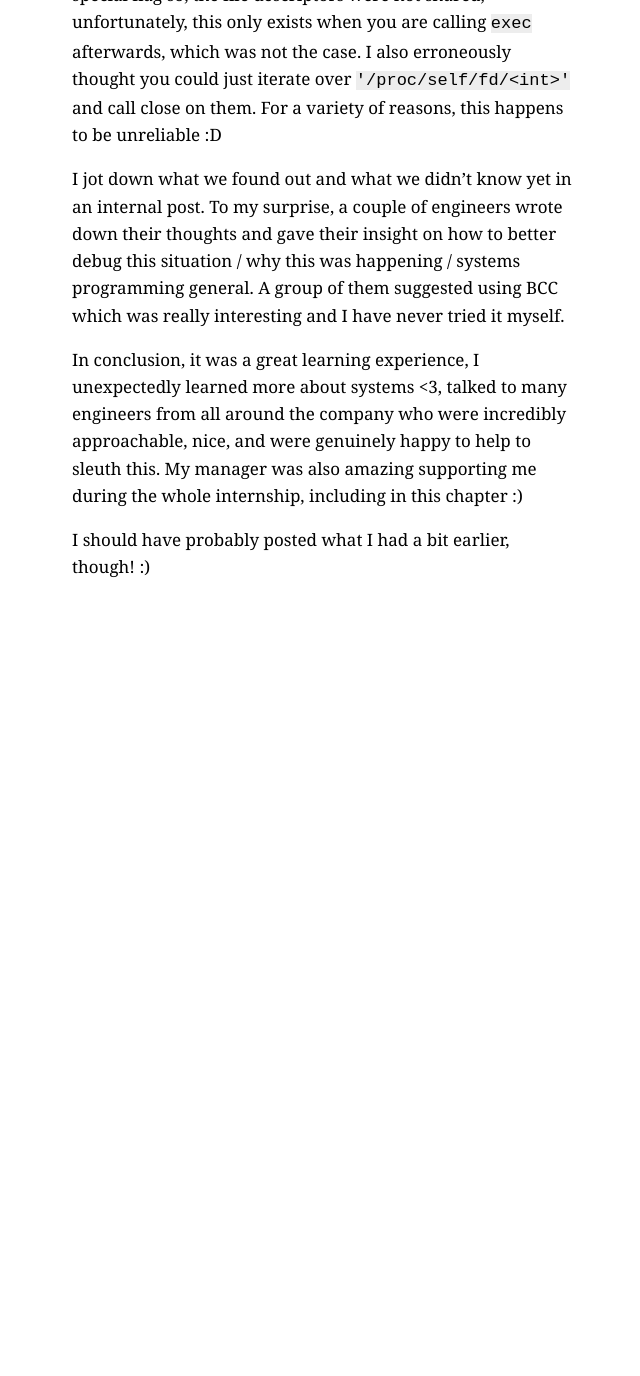
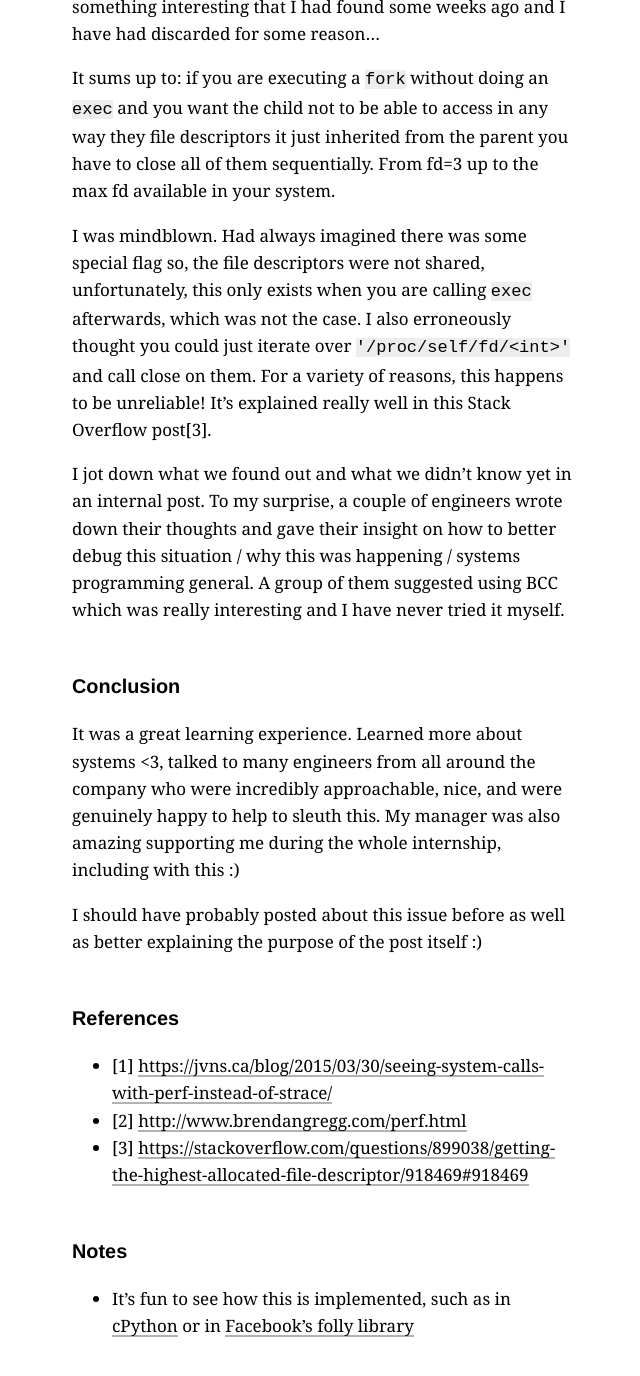
Before and after one commit to javierhonduco/blog, a Jekyll site: the page built from _posts/2017-10-1-the-case-of-the-2-million-close-calls.md, in a window 1280 px wide and 1400 px high, scrolled down 2452 px. Shown: the top 1376 px of the window, without its empty margins (318-958 px from the left). Built offline with Jekyll 4.4.1, drawn with Linux system fonts in a browser that asks for light colours; a script that is not in the unit is left out; before the commit the page ends 3092 px from its top, so only the background shows below that; some of the changed text lies outside the part shown.

```diff
--- a/_posts/2017-10-1-the-case-of-the-2-million-close-calls.md
+++ b/_posts/2017-10-1-the-case-of-the-2-million-close-calls.md
@@ -16,6 +17,7 @@
 
 After letting know about this in one of the internal groups related to this tool, a co-worker explained me a bit on how the tool worked and offered to chat more about this, unfortunately, I had some higher priority things to do and decided to put this aside.
 
+### Revisiting this issue
 That was just for a couple of weeks until we had the infrastructure hackathon! It was pretty amazing, many teams came up with super cool ideas and I wish I could have joined all of them. What is more, my pretty average ideas were listened, I got feedback on them, and even some engineers thought they were worth working on them :D
 
 One of those ideas, of course, was debugging what on earth was going on to close so many consecutive file descriptors. At least it was pretty easy to reproduce :)
@@ -24,19 +26,29 @@
 
 So he had a cool idea: what about creating a static library which could override the `close` function by using `LD_PRELOAD`, check its argument, and when the file descriptor was extremely high, log its backtrace? He wrote this code and tried it, but the process was being deadlocked now... It seemed like a dead-end and we were not understanding what was going in. We could have tried to `strace` this once again to see what was going on, but we wanted really badly to find the root cause of the original problem. The struggle!
 
-Finally, we gave `perf` a try. Using the kernel tracepoints for entering a syscall, we logged the stacktrace with something like `perf stat -e 'syscalls:sys_enter_close' -g -p <pid>`. The result seemed just gibberish, but reading it with a bit more care, it seemed like some mangled symbols. We searched for some of them in our code searcher tool and we end up with something that seemed plausible, it was code that seemed to do operations that were expected from that tool, but still no luck to find the exact culprit. Pew!
+Finally, we gave `perf`[1][2] a try. Using the kernel tracepoints for entering a syscall, we logged the stacktrace with something like `perf stat -e 'syscalls:sys_enter_close' -g -p <pid>`. The result seemed just gibberish, but reading it with a bit more care, it seemed like some mangled symbols. We searched for some of them in our code searcher tool and we end up with something that seemed plausible, it was code that seemed to do operations that were expected from that tool, but still no luck to find the exact culprit. Pew!
 
 My friend and I were really curious about what was going on but were really exhausted already, so finally, I did what I should have done before! Chilling out a bit and stop thinking about this for a while, so I joined some of my fellow interns, which are really amazing, btw.
 
+### The reason behind this behaviour
 The next day I starting googling a lot about this and... I found something interesting that I had found some weeks ago and I have had discarded for some reason...
 
 It sums up to: if you are executing a `fork` without doing an `exec` and you want the child not to be able to access in any way they file descriptors it just inherited from the parent you have to close all of them sequentially. From fd=3 up to the max fd available in your system.
 
 I was mindblown. Had always imagined there was some special flag so, the file descriptors were not shared, unfortunately, this only exists when you are calling `exec` afterwards, which was not the case. I also erroneously thought you could just iterate over `'/proc/self/fd/<int>'` and call close on them.
-For a variety of reasons, this happens to be unreliable :D
+For a variety of reasons, this happens to be unreliable! It's explained really well in this Stack Overflow post[3].
 
 I jot down what we found out and what we didn't know yet in an internal post. To my surprise, a couple of engineers wrote down their thoughts and gave their insight on how to better debug this situation / why this was happening / systems programming general. A group of them suggested using BCC which was really interesting and I have never tried it myself.
 
-In conclusion, it was a great learning experience, I unexpectedly learned more about systems <3, talked to many engineers from all around the company who were incredibly approachable, nice, and were genuinely happy to help to sleuth this. My manager was also amazing supporting me during the whole internship, including in this chapter :)
+### Conclusion
+It was a great learning experience. Learned more about systems <3, talked to many engineers from all around the company who were incredibly approachable, nice, and were genuinely happy to help to sleuth this. My manager was also amazing supporting me during the whole internship, including with this :)
 
-I should have probably posted what I had a bit earlier, though! :)
+I should have probably posted about this issue before as well as better explaining the purpose of the post itself :)
+
+### References
+* [1] [https://jvns.ca/blog/2015/03/30/seeing-system-calls-with-perf-instead-of-strace/](https://jvns.ca/blog/2015/03/30/seeing-system-calls-with-perf-instead-of-strace/)
+* [2] [http://www.brendangregg.com/perf.html](http://www.brendangregg.com/perf.html)
+* [3] [https://stackoverflow.com/questions/899038/getting-the-highest-allocated-file-descriptor/918469#918469](https://stackoverflow.com/questions/899038/getting-the-highest-allocated-file-descriptor/918469#918469)
+
+### Notes
+* It's fun to see how this is implemented, such as in [cPython](https://github.com/python/cpython/blob/163468a766e16604bdea04a1ab808c0d3e729e5d/Modules/_posixsubprocess.c#L216) or in [Facebook's folly library](https://github.com/facebook/folly/blob/4af3040b4c2192818a413bad35f7a6cc5846ed0b/folly/Subprocess.cpp#L484-L490)
```
Also changed, not shown: other parts of _posts/2017-10-1-the-case-of-the-2-million-close-calls.md (+2 -1 lines), Gemfile.lock.
